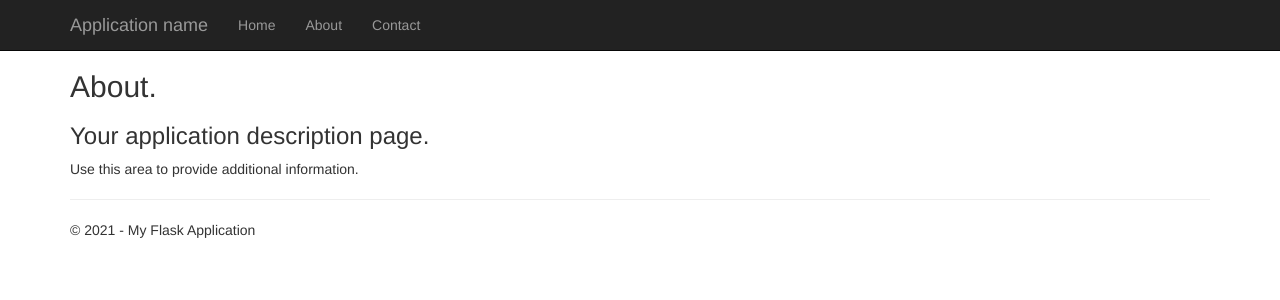
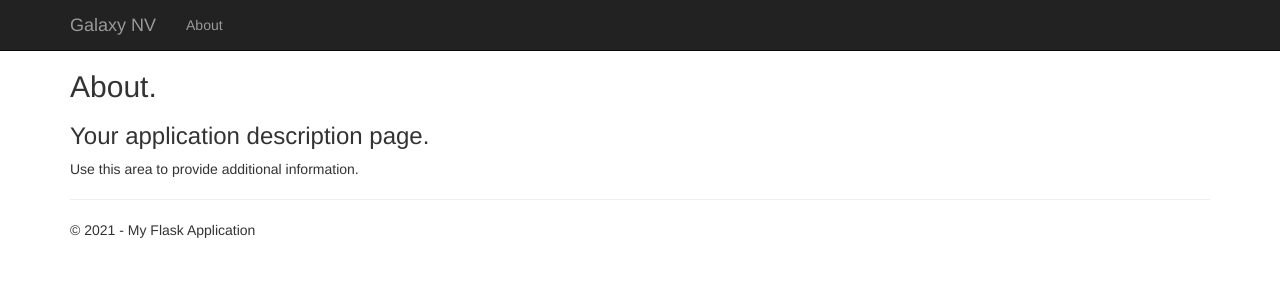
Before and after one commit to sharpspoon/GalaxyNV, a Flask app: page /about in a window 1280 px wide. Shown: the top 300 px of the page. Run offline with Flask 2, Linux system fonts and the light colour scheme; some libraries are stand-ins or nearby versions.

```diff
--- a/GalaxyNV/templates/layout.html
+++ b/GalaxyNV/templates/layout.html
@@ -3,7 +3,7 @@
 <head>
     <meta charset="utf-8" />
     <meta name="viewport" content="width=device-width, initial-scale=1.0">
-    <title>{{ title }} - My Flask Application</title>
+    <title>{{ title }} - Galaxy Network Visualization</title>
     <link rel="stylesheet" type="text/css" href="/static/content/bootstrap.min.css" />
     <link rel="stylesheet" type="text/css" href="/static/content/site.css" />
     <script src="/static/scripts/modernizr-2.6.2.js"></script>
@@ -18,13 +18,13 @@
                     <span class="icon-bar"></span>
                     <span class="icon-bar"></span>
                 </button>
-                <a href="/" class="navbar-brand">Application name</a>
+                <a href="/" class="navbar-brand">Galaxy NV</a>
             </div>
             <div class="navbar-collapse collapse">
                 <ul class="nav navbar-nav">
-                    <li><a href="{{ url_for('home') }}">Home</a></li>
+                    <!--<li><a href="{{ url_for('home') }}">Home</a></li>-->
                     <li><a href="{{ url_for('about') }}">About</a></li>
-                    <li><a href="{{ url_for('contact') }}">Contact</a></li>
+                    <!--<li><a href="{{ url_for('contact') }}">Contact</a></li>-->
                 </ul>
             </div>
         </div>
```
Also changed, not shown: requirements.txt (+10 -1 lines).
